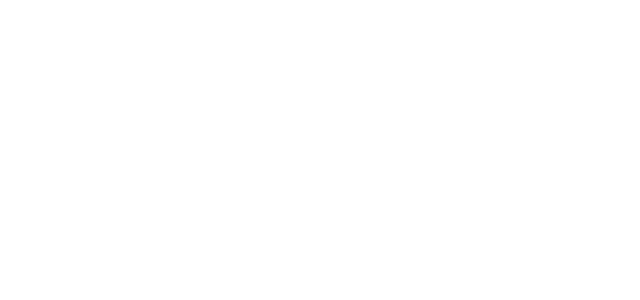
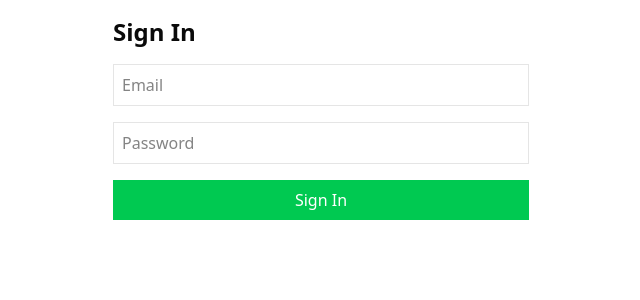
Before and after one commit to LevelUp-Journey/Web-App, a Next.js app: page /auth/sign-in in a window 1280 px wide. Shown: the top 300 px of the page, without its empty margins (319-959 px from the left). Built offline with nearby package versions, Linux system fonts and the light colour scheme.

Commit message:
feat: iam service added

```diff
--- a/src/app/auth/sign-in/page.tsx
+++ b/src/app/auth/sign-in/page.tsx
@@ -1,4 +1,42 @@
-"use client";
+import { signInAction } from "@/services/iam/server/auth.actions";
+
 export default function SignInPage() {
-    return <div className="container mx-auto p-4 max-w-md"></div>;
+    async function handleSignIn(formData: FormData) {
+        "use server";
+        const email = formData.get("email") as string;
+        const password = formData.get("password") as string;
+        await signInAction({ email, password });
+    }
+
+    return (
+        <div className="container mx-auto p-4 max-w-md">
+            <h1 className="text-2xl font-bold mb-4">Sign In</h1>
+            <form action={handleSignIn}>
+                <div className="mb-4">
+                    <input
+                        type="email"
+                        name="email"
+                        placeholder="Email"
+                        className="border p-2 w-full"
+                        required
+                    />
+                </div>
+                <div className="mb-4">
+                    <input
+                        type="password"
+                        name="password"
+                        placeholder="Password"
+                        className="border p-2 w-full"
+                        required
+                    />
+                </div>
+                <button
+                    type="submit"
+                    className="bg-green-500 text-white p-2 w-full"
+                >
+                    Sign In
+                </button>
+            </form>
+        </div>
+    );
 }
--- a/src/app/auth/sign-up/page.tsx
+++ b/src/app/auth/sign-up/page.tsx
@@ -1,5 +1,42 @@
-"use client";
+import { signUpAction } from "@/services/iam/server/auth.actions";
 
 export default function SignUpPage() {
-    return <div className="container mx-auto p-4 max-w-md"></div>;
+    async function handleSignUp(formData: FormData) {
+        "use server";
+        const email = formData.get("email") as string;
+        const password = formData.get("password") as string;
+        await signUpAction({ email, password });
+    }
+
+    return (
+        <div className="container mx-auto p-4 max-w-md">
+            <h1 className="text-2xl font-bold mb-4">Sign Up</h1>
+            <form action={handleSignUp}>
+                <div className="mb-4">
+                    <input
+                        type="email"
+                        name="email"
+                        placeholder="Email"
+                        className="border p-2 w-full"
+                        required
+                    />
+                </div>
+                <div className="mb-4">
+                    <input
+                        type="password"
+                        name="password"
+                        placeholder="Password"
+                        className="border p-2 w-full"
+                        required
+                    />
+                </div>
+                <button
+                    type="submit"
+                    className="bg-blue-500 text-white p-2 w-full"
+                >
+                    Sign Up
+                </button>
+            </form>
+        </div>
+    );
 }
--- a/src/services/iam/server/auth.actions.ts
+++ b/src/services/iam/server/auth.actions.ts
@@ -12,9 +12,7 @@ import type {
     SignUpResponse,
 } from "../controller/auth.response";
 
-export async function signInAction(
-    request: SignInRequest,
-): Promise<SignInResponse> {
+export async function signInAction(request: SignInRequest) {
     const response = await IAM_HTTP.post<SignInResponse>(
         "/authentication/sign-in",
         request,
@@ -22,7 +20,7 @@ export async function signInAction(
 
     saveAuthToken(response.data.token);
 
-    return response.data;
+    redirect(PATHS.DASHBOARD.ROOT);
 }
 
 export async function signOutAction() {
@@ -39,14 +37,10 @@ export async function saveAuthToken(token: string) {
 export async function signUpAction(request: SignUpRequest) {
     await IAM_HTTP.post<SignUpResponse>("/authentication/sign-up", request);
 
-    const signIn = await signInAction({
+    await signInAction({
         email: request.email,
         password: request.password,
     });
-
-    await saveAuthToken(signIn.token);
-
-    redirect(PATHS.DASHBOARD.ROOT);
 }
 
 export async function validateTokenAction() {
```
